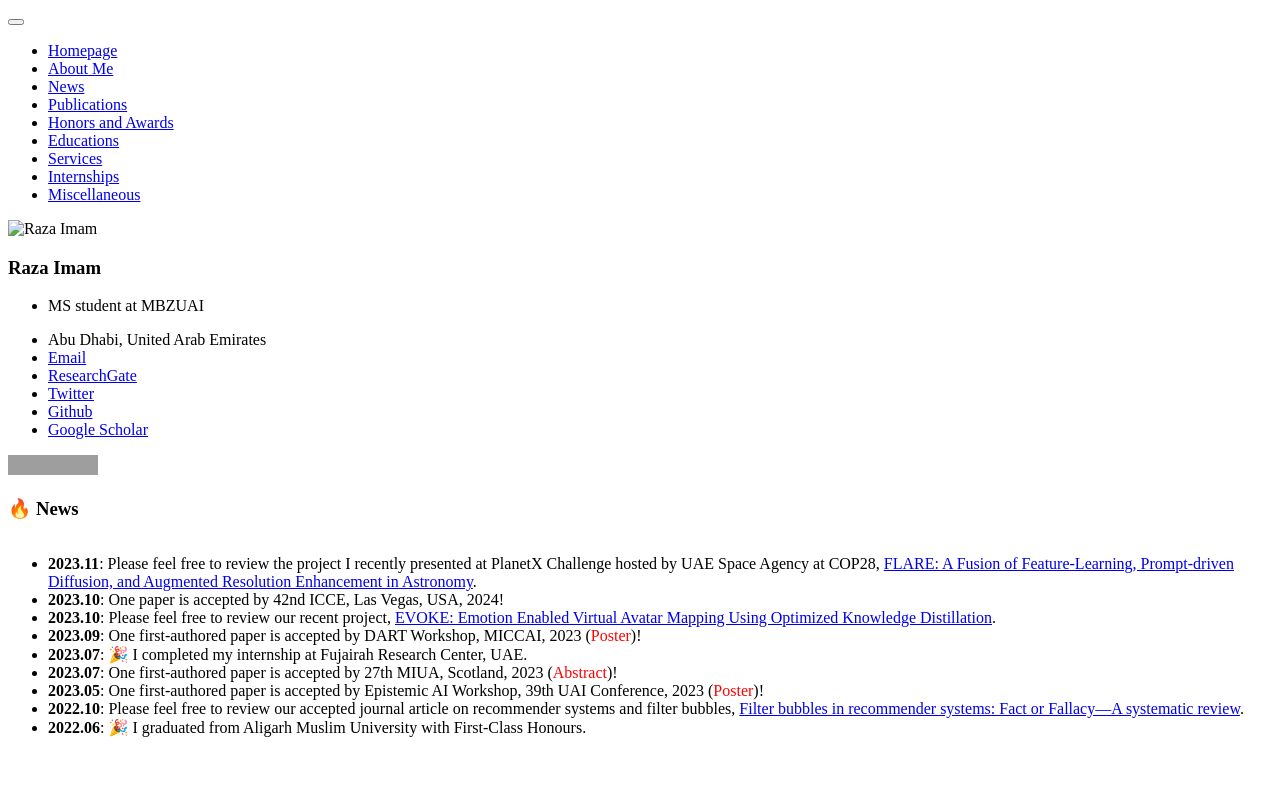
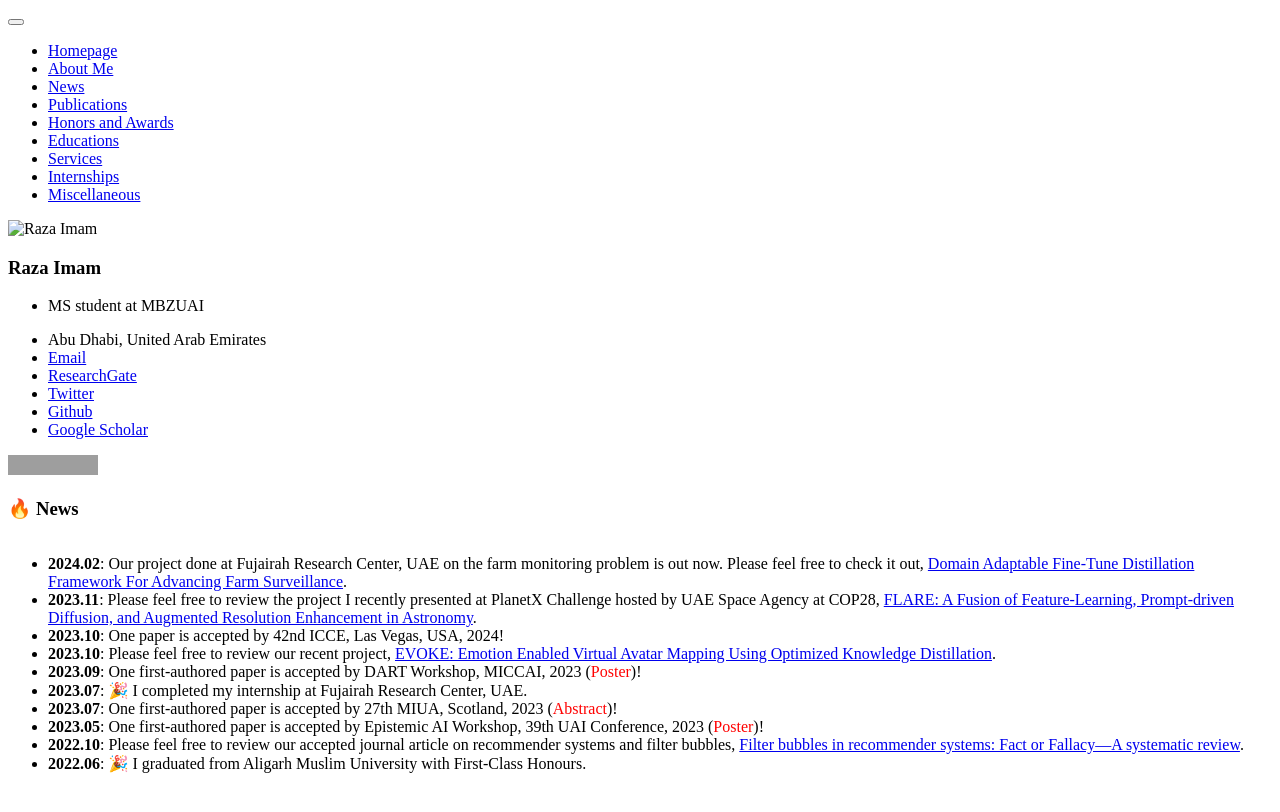
Before and after one commit to Razaimam45/razaimam45.github.io, a Jekyll site: the page built from _pages/includes/news.md, in a window 1280 px wide. Shown: the top 812 px of the page. Built offline with Jekyll 4.4.1, drawn with Linux system fonts in a browser that asks for light colours; our own code applies the rules of GitHub Pages for plain Markdown files; grey boxes are pictures that could not be loaded.

Commit message:
Updated News

```diff
--- a/_pages/includes/news.md
+++ b/_pages/includes/news.md
@@ -9,9 +9,10 @@
 
 <div class="scrollable">
   <ul>
+    <li><strong>2024.02</strong>: Our project done at Fujairah Research Center, UAE on the farm monitoring problem is out now. Please feel free to check it out, <a href="https://arxiv.org/abs/2402.07059">Domain Adaptable Fine-Tune Distillation Framework For Advancing Farm Surveillance</a>.</li>
     <li><strong>2023.11</strong>: Please feel free to review the project I recently presented at PlanetX Challenge hosted by UAE Space Agency at COP28, <a href="https://arxiv.org/">FLARE: A Fusion of Feature-Learning, Prompt-driven Diffusion, and Augmented Resolution Enhancement in Astronomy</a>.</li>
     <li><strong>2023.10</strong>: One paper is accepted by 42nd ICCE, Las Vegas, USA, 2024!</li>
-    <li><strong>2023.10</strong>: Please feel free to review our recent project, <a href="https://arxiv.org/">EVOKE: Emotion Enabled Virtual Avatar Mapping
+    <li><strong>2023.10</strong>: Please feel free to review our recent project, <a href="https://arxiv.org/abs/2401.06957">EVOKE: Emotion Enabled Virtual Avatar Mapping
     Using Optimized Knowledge Distillation</a>.</li>
     <li><strong>2023.09</strong>: One first-authored paper is accepted by DART Workshop, MICCAI, 2023 (<font color="red">Poster</font>)! </li>
     <li><strong>2023.07</strong>: 🎉 I completed my internship at Fujairah Research Center, UAE.</li>
```
